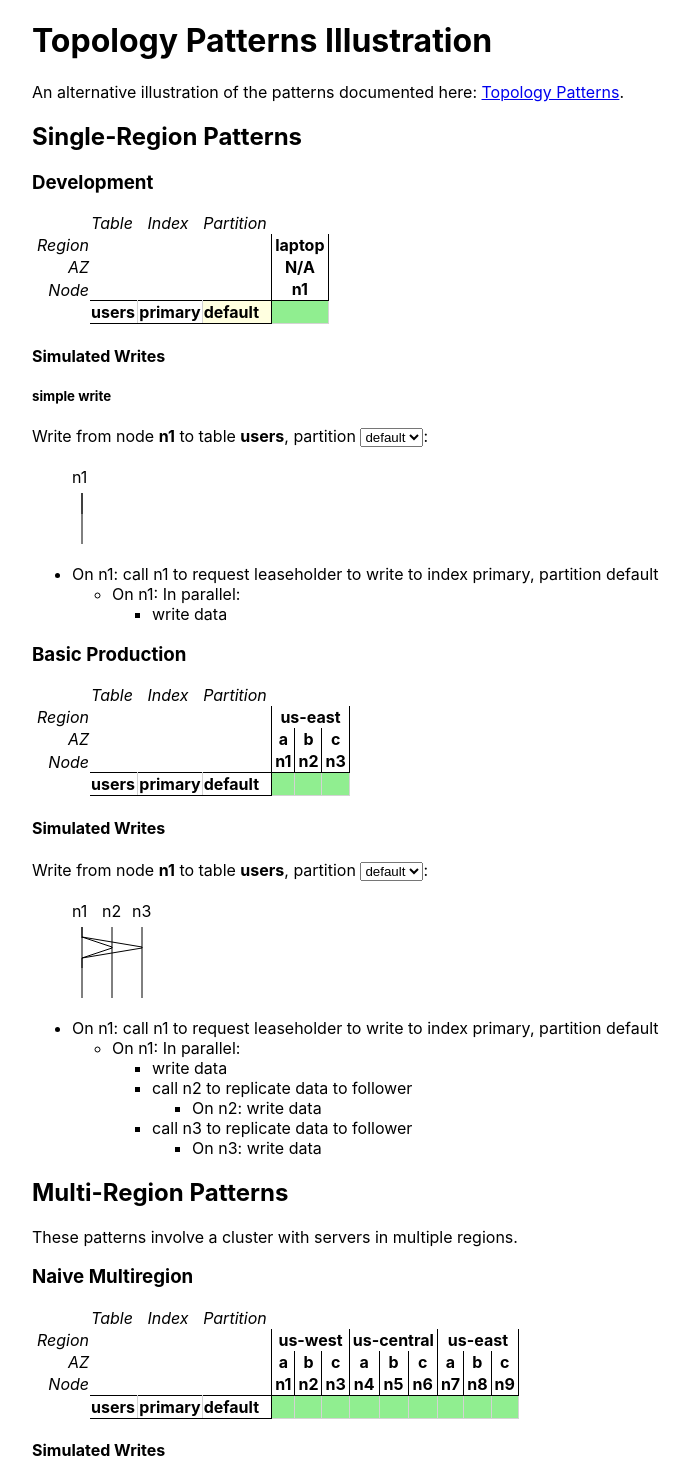
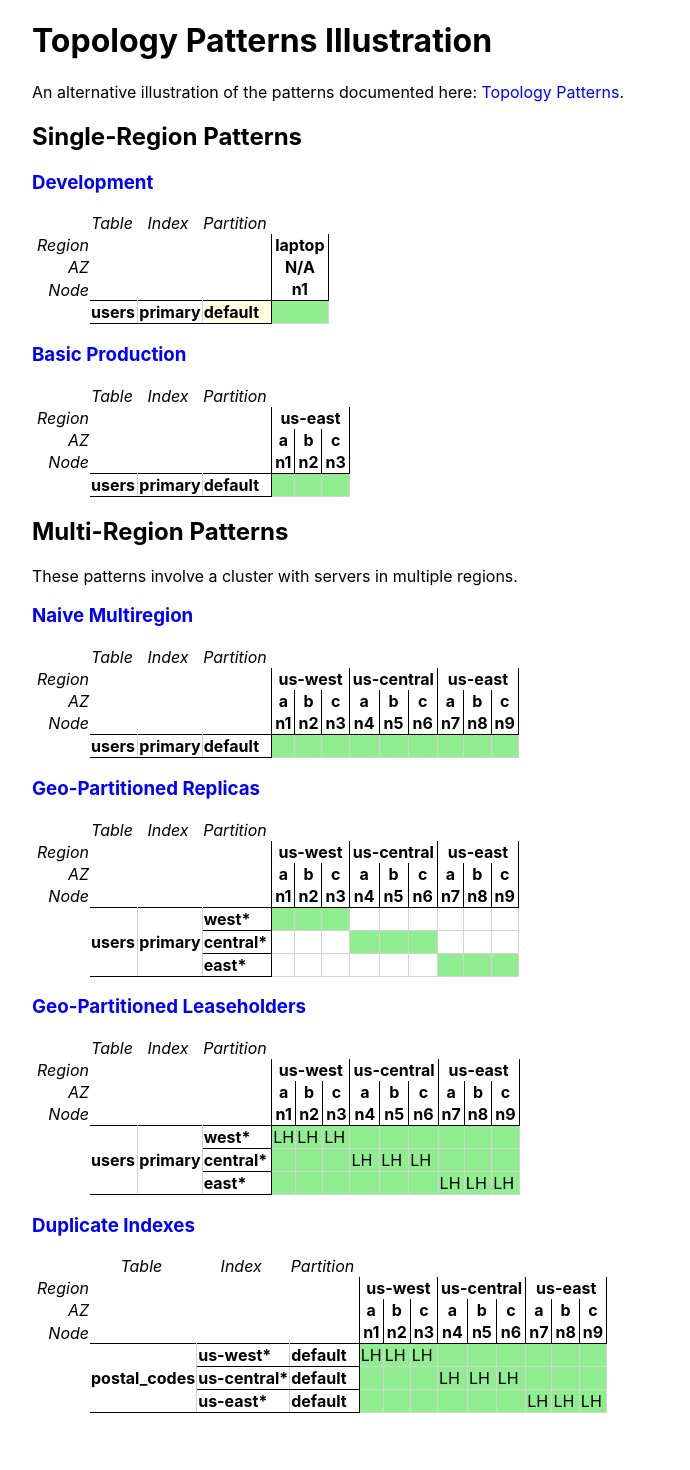
Before and after one commit to vilterp/crdb-config-explorer, a React (Create React App) app: page / in a window 1280 px wide. Shown: the top 1470 px of the page, without its empty margins (18-708 px from the left). Built offline with nearby package versions, Linux system fonts and the light colour scheme.

Commit message:
fix link colors

```diff
--- a/package.json
+++ b/package.json
@@ -8,10 +8,12 @@
     "@types/node": "12.6.2",
     "@types/react": "16.8.23",
     "@types/react-dom": "16.8.4",
+    "@types/react-router-dom": "^4.3.4",
     "classnames": "^2.2.6",
     "lodash": "^4.17.14",
     "react": "^16.8.6",
     "react-dom": "^16.8.6",
+    "react-router-dom": "^5.0.1",
     "react-scripts": "3.0.1",
     "typescript": "3.5.3"
   },
--- a/src/App.css
+++ b/src/App.css
@@ -1,6 +1,15 @@
 .container {
   margin-left: 50px;
   padding-bottom: 50px;
+}
+
+a {
+  text-decoration: none;
+  color: blue;
+}
+
+a:hover {
+  text-decoration: underline;
 }
 
 .config-view {
--- a/src/App.tsx
+++ b/src/App.tsx
@@ -1,4 +1,4 @@
-import React from "react";
+import React, { useState } from "react";
 import {
   singleNode,
   threeNodesOneRegion,
@@ -8,33 +8,30 @@ import {
   usersTablePartitioned,
   usersTableUnPartitioned,
 } from "./configurations";
+import { SituationView } from "./views/situationView";
+import { Route, BrowserRouter as Router, Link } from "react-router-dom";
 import "./App.css";
-import { SituationView } from "./views/situationView";
+import { Situation, SQLWrite } from "./model";
+import { ConfigurationView } from "./views/configurationMatrix";
 
-function App() {
-  return (
-    <div className="container">
-      <h1>Topology Patterns Illustration</h1>
-      <p>
-        An alternative illustration of the patterns documented here:{" "}
-        <a href="https://www.cockroachlabs.com/docs/stable/topology-patterns.html">
-          Topology Patterns
-        </a>
-        .
-      </p>
+interface Pattern {
+  id: string;
+  name: string;
+  situation: Situation;
+  writes: { desc: string; write: SQLWrite }[];
+}
 
-      <h2>Single-Region Patterns</h2>
-
-      <h3>Development</h3>
-      <SituationView
-        situation={{
+const development: Pattern = {
+  id: "development",
+  name: "Development",
+  situation: {
     config: {
       formation: singleNode,
       table: usersTableUnPartitioned,
     },
     downNodeIDs: [],
-        }}
-        writes={[
+  },
+  writes: [
     {
       desc: "simple write",
       write: {
@@ -43,43 +40,42 @@ function App() {
         partitionName: "default",
       },
     },
-        ]}
-      />
+  ],
+};
 
-      <h3>Basic Production</h3>
-      <SituationView
-        situation={{
+const basicProduction: Pattern = {
+  id: "basic-production",
+  name: "Basic Production",
+  situation: {
     config: {
       formation: threeNodesOneRegion,
       table: usersTableUnPartitioned,
     },
     downNodeIDs: [],
-        }}
-        writes={[
+  },
+  writes: [
     {
-            desc: null,
+      desc: "",
       write: {
         gateWayNodeID: 1,
         tableName: "users",
         partitionName: "default",
       },
     },
-        ]}
-      />
+  ],
+};
 
-      <h2>Multi-Region Patterns</h2>
-      <p>These patterns involve a cluster with servers in multiple regions.</p>
-
-      <h3>Naive Multiregion</h3>
-      <SituationView
-        situation={{
+const naiveMultiregion: Pattern = {
+  id: "naive-multiregion",
+  name: "Naive Multiregion",
+  situation: {
     config: {
       formation: threeNodesThreeRegions,
       table: usersTableUnPartitioned,
     },
     downNodeIDs: [],
-        }}
-        writes={[
+  },
+  writes: [
     {
       desc: "local write (lucky!)",
       write: {
@@ -96,19 +92,20 @@ function App() {
         gateWayNodeID: 4,
       },
     },
-        ]}
-      />
+  ],
+};
 
-      <h3>Geo-partitioned replicas</h3>
-      <SituationView
-        situation={{
+const geoPartitionedReplicas: Pattern = {
+  id: "geo-partitioned-replicas",
+  name: "Geo-Partitioned Replicas",
+  situation: {
     config: {
       formation: threeNodesThreeRegions,
       table: usersTablePartitioned,
     },
     downNodeIDs: [2, 3],
-        }}
-        writes={[
+  },
+  writes: [
     {
       desc: "Local, partitioned write (good!)",
       write: {
@@ -117,52 +114,138 @@ function App() {
         partitionName: "west",
       },
     },
-        ]}
-      />
+  ],
+};
 
-      <h3>Geo-partitioned leaseholders</h3>
-      <SituationView
-        situation={{
+const geoPartitionedLeaseholders: Pattern = {
+  id: "geo-partitioned-leaseholders",
+  name: "Geo-Partitioned Leaseholders",
+  situation: {
     config: {
       formation: threeNodesThreeRegions,
       table: usersTableLeaseholderPartitioned,
     },
     downNodeIDs: [],
-        }}
-        writes={[
+  },
+  writes: [
     {
-            desc: null,
+      desc: "",
       write: {
         partitionName: "west",
         tableName: "postal_codes",
         gateWayNodeID: 2,
       },
     },
-        ]}
-      />
+  ],
+};
 
-      <h3>Duplicate Indexes</h3>
-      <SituationView
-        situation={{
+const duplicateIndexes: Pattern = {
+  id: "duplicate-indexes",
+  name: "Duplicate Indexes",
+  situation: {
     config: {
       formation: threeNodesThreeRegions,
       table: usersTableDupIndexes,
     },
     downNodeIDs: [],
-        }}
-        writes={[
+  },
+  writes: [
     {
-            desc: null,
+      desc: "",
       write: {
         partitionName: "default",
         tableName: "postal_codes",
         gateWayNodeID: 2,
       },
     },
-        ]}
+  ],
+};
+
+function IndexPage() {
+  return (
+    <div className="container">
+      <h1>Topology Patterns Illustration</h1>
+      <p>
+        An alternative illustration of the patterns documented here:{" "}
+        <a href="https://www.cockroachlabs.com/docs/stable/topology-patterns.html">
+          Topology Patterns
+        </a>
+        .
+      </p>
+
+      <h2>Single-Region Patterns</h2>
+
+      <PatternPreview pattern={development} />
+
+      <PatternPreview pattern={basicProduction} />
+
+      <h2>Multi-Region Patterns</h2>
+      <p>These patterns involve a cluster with servers in multiple regions.</p>
+
+      <PatternPreview pattern={naiveMultiregion} />
+
+      <PatternPreview pattern={geoPartitionedReplicas} />
+
+      <PatternPreview pattern={geoPartitionedLeaseholders} />
+
+      <PatternPreview pattern={duplicateIndexes} />
+    </div>
+  );
+}
+
+function PatternPreview(props: { pattern: Pattern }) {
+  const [downNodes, setDownNodes] = useState<number[]>([]);
+  return (
+    <>
+      <h3>
+        <Link to={props.pattern.id}>{props.pattern.name}</Link>
+      </h3>
+      <ConfigurationView
+        config={props.pattern.situation.config}
+        downNodeIDs={downNodes}
+        setDownNodeIDs={setDownNodes}
+      />
+    </>
+  );
+}
+
+function PatternPage(props: { pattern: Pattern }) {
+  return (
+    <div className="container">
+      <p>
+        <Link to="/">&lt; Patterns</Link>
+      </p>
+      <h1>{props.pattern.name}</h1>
+      <SituationView
+        situation={props.pattern.situation}
+        writes={props.pattern.writes}
       />
     </div>
   );
 }
 
+const PATTERNS = [
+  development,
+  basicProduction,
+  naiveMultiregion,
+  geoPartitionedReplicas,
+  geoPartitionedLeaseholders,
+  duplicateIndexes,
+];
+
+function App() {
+  return (
+    <Router>
+      <Route path="/" component={IndexPage} exact />
+      {PATTERNS.map(p => (
+        <Route
+          key={p.id}
+          path={`/${p.id}`}
+          component={() => <PatternPage pattern={p} />}
+        />
+      ))}
+    </Router>
+  );
+}
+
 export default App;
```
Also changed, not shown: 1 other file (tests, documents, lock files or other folders). Lines whose indentation alone changed are shown as unchanged.
